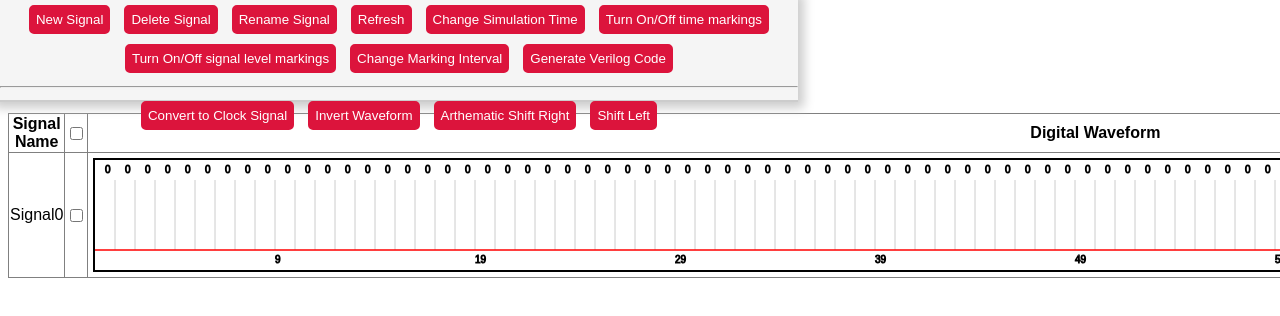
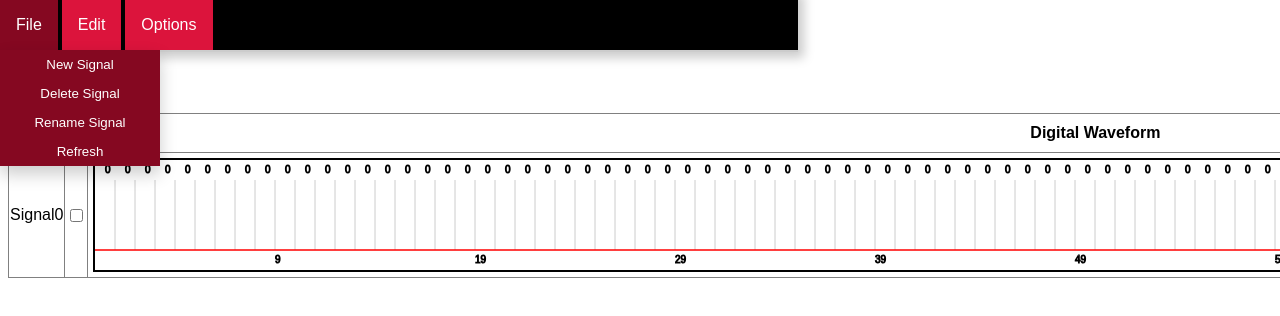
Before and after one commit to sa3mv3g/vtbgen, a plain HTML site: page index.html in a window 1280 px wide. Shown: the top 316 px of the page. Drawn offline with Linux system fonts and the light colour scheme.

Commit message:
new gui interface made

```diff
--- a/index.html
+++ b/index.html
@@ -27,58 +27,114 @@
             display: inline-block;
             text-decoration: none;
             padding: 5px;
-            border: 2px solid crimson;
-            margin: 5px;
+            border: 2px solid #850821;
             font-family: arial;
             color: white;
-            background-color: crimson;
+            background-color: #850821;
             cursor: pointer;
-            border-radius: 5px;
+            width: 100%;
         }
 
         .optionsMenu:hover {
-            background-color: darkred;
+            background-color: crimson;
         }
 
         #optionsMenuContiner {
             display: block;
-            text-align: center;
-            height: 100px;
             position: fixed;
             border-bottom: 2px solid #ccc;
-            background-color: whitesmoke;
+            background-color: black;
             top: 0px;
             left: 0px;
             z-index: 1;
             box-shadow: 0px 0px 10px 6px #ccc;
         }
-        #DigitalWaves{
+
+        #DigitalWaves {
             top: 105px;
             border-collapse: collapse;
             font-family: Arial, Helvetica, sans-serif;
             position: relative;
             z-index: 0;
         }
+
+        .dropbtn {
+            background-color: crimson;
+            color: white;
+            padding: 16px;
+            font-size: 16px;
+            border: none;
+        }
+
+        .dropdown {
+            position: relative;
+            display: inline-block;
+        }
+
+        .dropdown-content {
+            display: none;
+            position: absolute;
+            background-color: #850821;
+            min-width: 160px;
+            box-shadow: 0px 8px 16px 0px rgba(0, 0, 0, 0.2);
+            z-index: 1;
+        }
+
+        .dropdown-content a {
+            color: black;
+            padding: 12px 16px;
+            text-decoration: none;
+            display: block;
+        }
+
+        .dropdown-content a:hover {
+            background-color: #850821;
+        }
+
+        .dropdown:hover .dropdown-content {
+            display: block;
+        }
+
+        .dropdown:hover .dropbtn {
+            background-color: #850821;
+        }
     </style>
 </head>
 
 <body>
     <div id="optionsMenuContiner">
+        <div class="dropdown">
+            <button class="dropbtn"> File </button>
+            <div class="dropdown-content">
                 <button class="optionsMenu" onclick="newSignal()">New Signal</button>
                 <button class="optionsMenu" onclick="deleteSignal()">Delete Signal</button>
                 <button class="optionsMenu" onclick="renameSignal()">Rename Signal</button>
                 <button class="optionsMenu" onclick="refresh()">Refresh</button>
-        <button class="optionsMenu" onclick="ChangeSimulationTime()">Change Simulation Time</button>
-        <button class="optionsMenu" onclick="ToogleTimeMarkings()">Turn On/Off time markings</button>
-        <button class="optionsMenu" onclick="ToggleSignalLevelMarkings()">Turn On/Off signal level markings</button>
-        <button class="optionsMenu" onclick="changeMarkingIntervals()">Change Marking Interval</button>
-        <button class="optionsMenu" onclick="generateCode()">Generate Verilog Code</button>
-        <br />
-        <hr/>
+            </div>
+        </div>
+        <div class="dropdown">
+            <button class="dropbtn"> Edit </button>
+            <div class="dropdown-content">
+                <button class="optionsMenu" onclick="Save()">Save</button>
+                <button class="optionsMenu" onclick="Undo()">Undo</button>
+                <button class="optionsMenu" onclick="Redo()">Redo</button>
                 <button class="optionsMenu" onclick="ConvertToClockSignal()">Convert to Clock Signal</button>
                 <button class="optionsMenu" onclick="InvertWaveForm()">Invert Waveform</button>
                 <button class="optionsMenu" onclick="ArthematicShiftWaveRight()">Arthematic Shift Right</button>
                 <button class="optionsMenu" onclick="ShiftWaveLeft()">Shift Left</button>
+            </div>
+        </div>
+        <div class="dropdown">
+            <button class="dropbtn"> Options </button>
+            <div class="dropdown-content">
+                <button class="optionsMenu" onclick="ChangeSimulationTime()">Change Simulation Time</button>
+                <button class="optionsMenu" onclick="ToogleTimeMarkings()">Turn On/Off time markings</button>
+                <button class="optionsMenu" onclick="ToggleSignalLevelMarkings()">Turn On/Off signal level
+                    markings</button>
+                <button class="optionsMenu" onclick="changeMarkingIntervals()">Change Marking Interval</button>
+                <button class="optionsMenu" onclick="generateCode()">Generate Verilog Code</button>
+            </div>
+        </div>
     </div>
     <table id="DigitalWaves" border="1">
         <tr>
--- a/main.js
+++ b/main.js
@@ -287,3 +287,15 @@ function generateCode() {
 function refresh() {
     DigitalWaveFormManager.refreshDocument();
 }
+
+function Save(){
+    DigitalWaveFormManager.save();
+}
+
+function Redo(){
+    DigitalWaveFormManager.redo();
+}
+
+function Undo(){
+    DigitalWaveFormManager.undo();
+}
```
Lines whose indentation alone changed are shown as unchanged.
